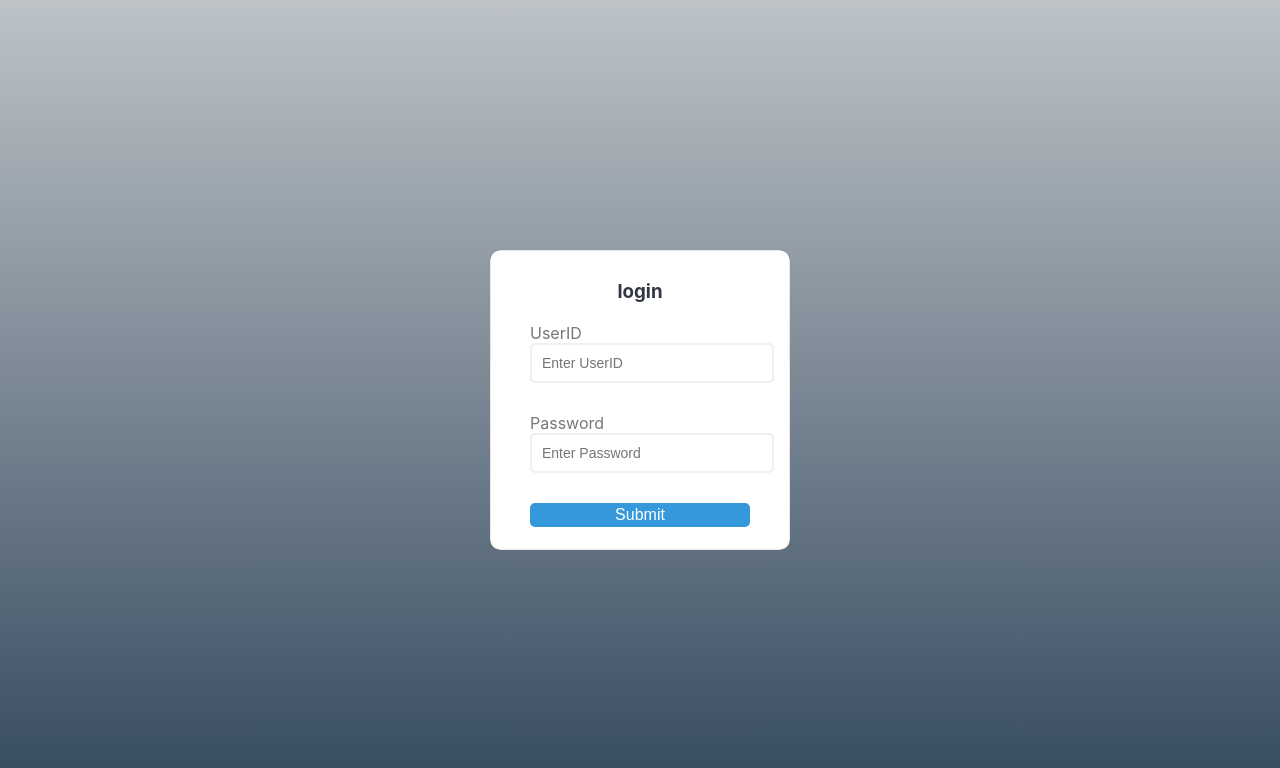
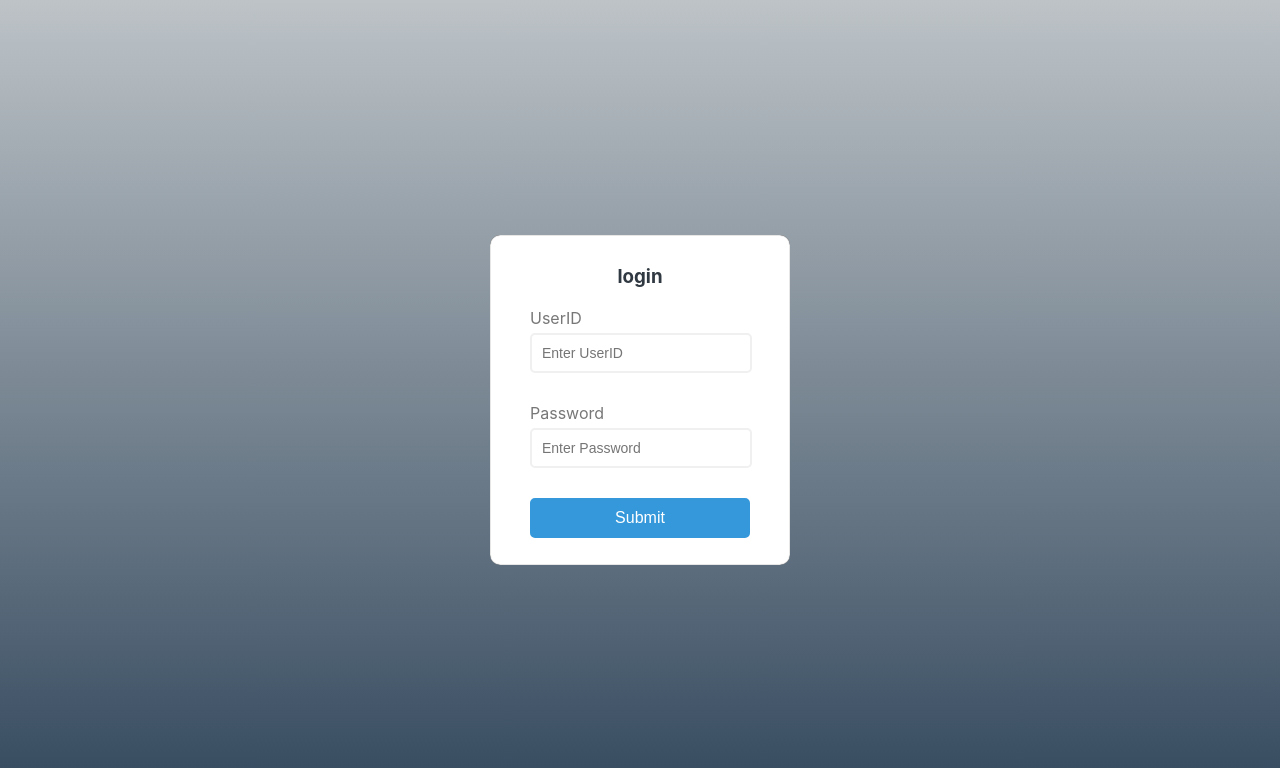
Before and after one commit to rmr101/campus-frontend, a React (Create React App) app: page / in a window 1280 px wide. Shown: the top 768 px of the page. Built offline with nearby package versions, Linux system fonts and the light colour scheme.

Commit message:
Update login style

```diff
--- a/src/components/Login/components/LoginForm/LoginForm.module.scss
+++ b/src/components/Login/components/LoginForm/LoginForm.module.scss
@@ -1,7 +1,7 @@
 .modal {
     position: fixed;
     width: 300px;
-    height: 300px;
+    height: 330px;
     top: 0;
     left: 0;
     right: 0;
@@ -39,7 +39,7 @@
   border: 2px solid #f0f0f0;
   border-radius: 5px;
   display: block;
-  width: 100%;
+  width: 90%;
   padding:10px;
   font-size: 14px;
 }
@@ -48,11 +48,13 @@
  outline: 0;
  border-color: #777;
 }
-
+.control input:focus::placeholder {
+  color: transparent;
+}
 .button{
 cursor: pointer;
 background-color: #3498db;
-border:2px solid #3498db;
+border:10px solid #3498db;
 border-radius: 5px;
 color:#fff;
 display: block;
@@ -74,3 +76,7 @@ width:100%;
       opacity: 1;
       z-index: 9998;
     }
+
+label {
+  padding-bottom: 5px;
+}
```
